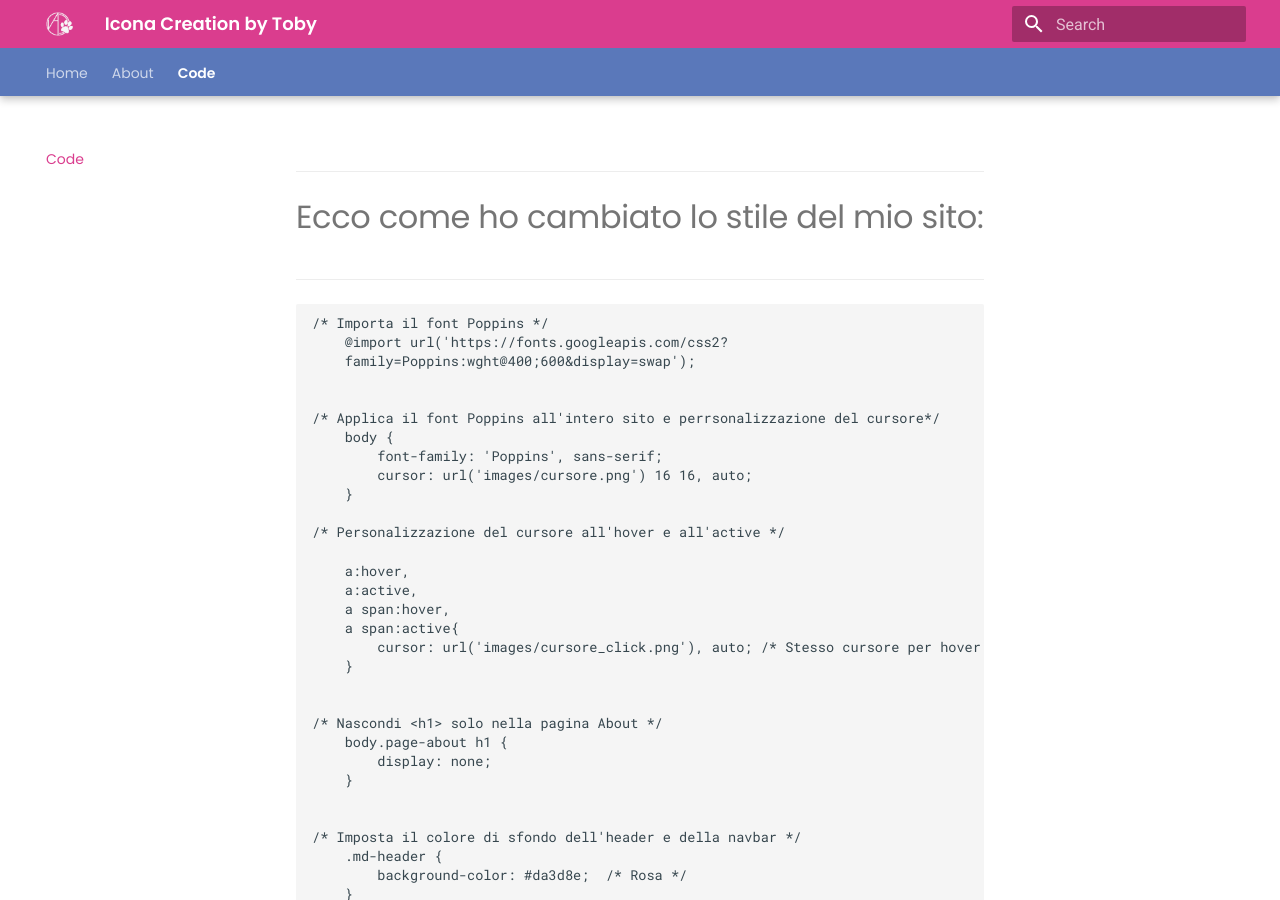
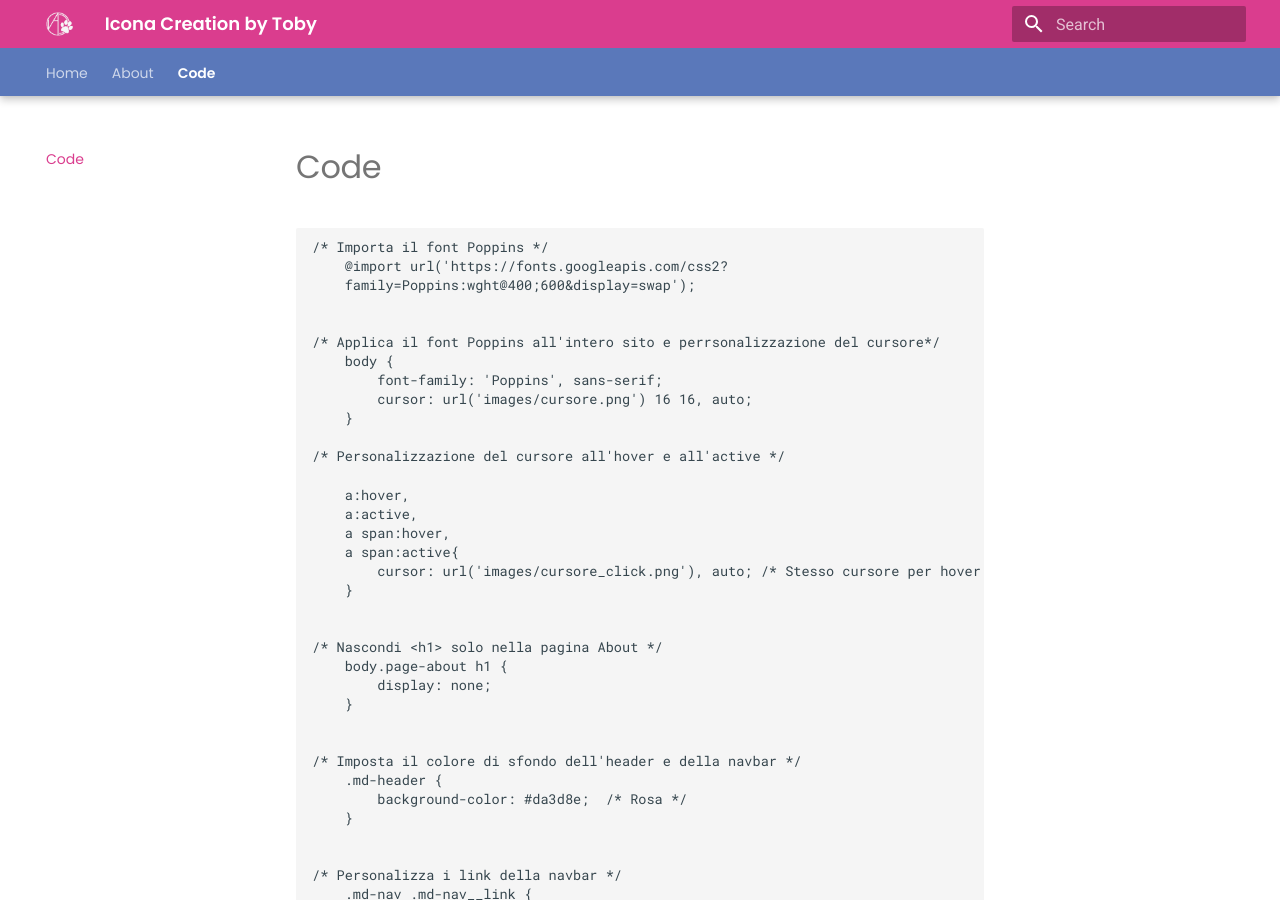
Before and after one commit to RosaAstarita/SITO, an MkDocs documentation site: the page built from docs/code.md, in a window 1280 px wide and 900 px high. Built offline with MkDocs 1.6.1 and Material for MkDocs 9.7.7, drawn with Linux system fonts in a browser that asks for light colours.

Commit message:
Correggi front matter in code.md

```diff
--- a/docs/code.md
+++ b/docs/code.md
@@ -1,5 +1,6 @@
 ---
-   <h1> Ecco come ho cambiato lo stile del mio sito:</h1>
+layout: default
+title: Code
 ---
     /* Importa il font Poppins */
         @import url('https://fonts.googleapis.com/css2?
```
